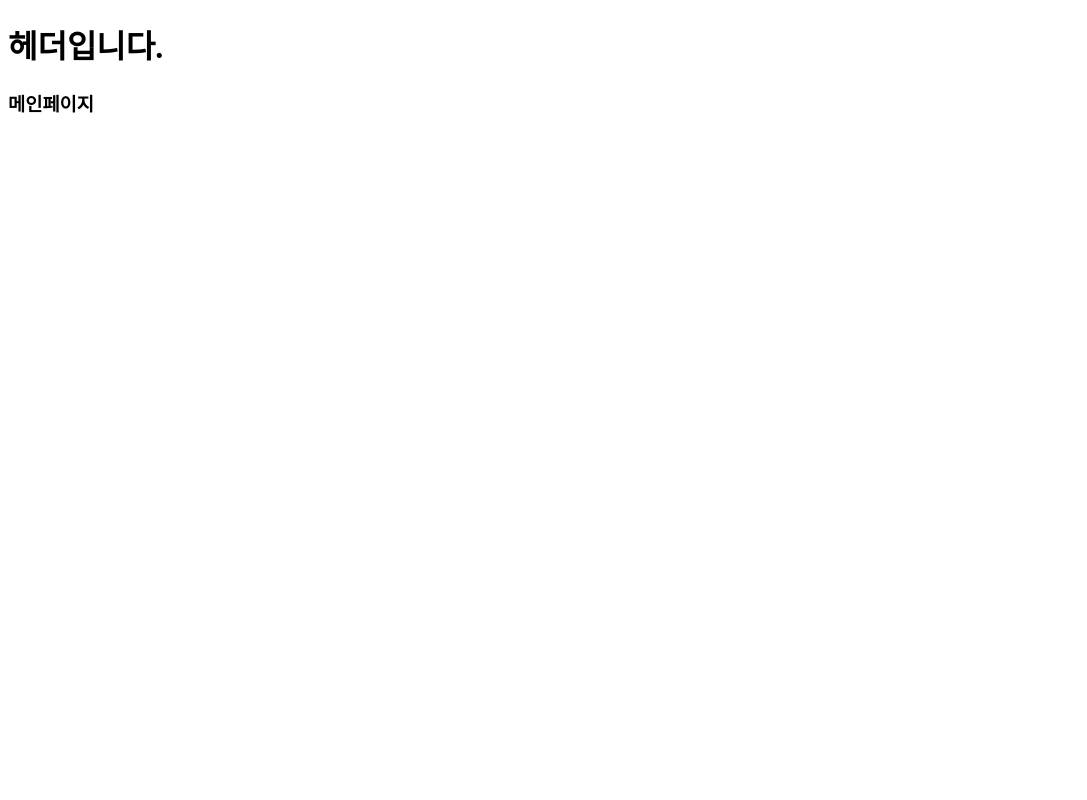
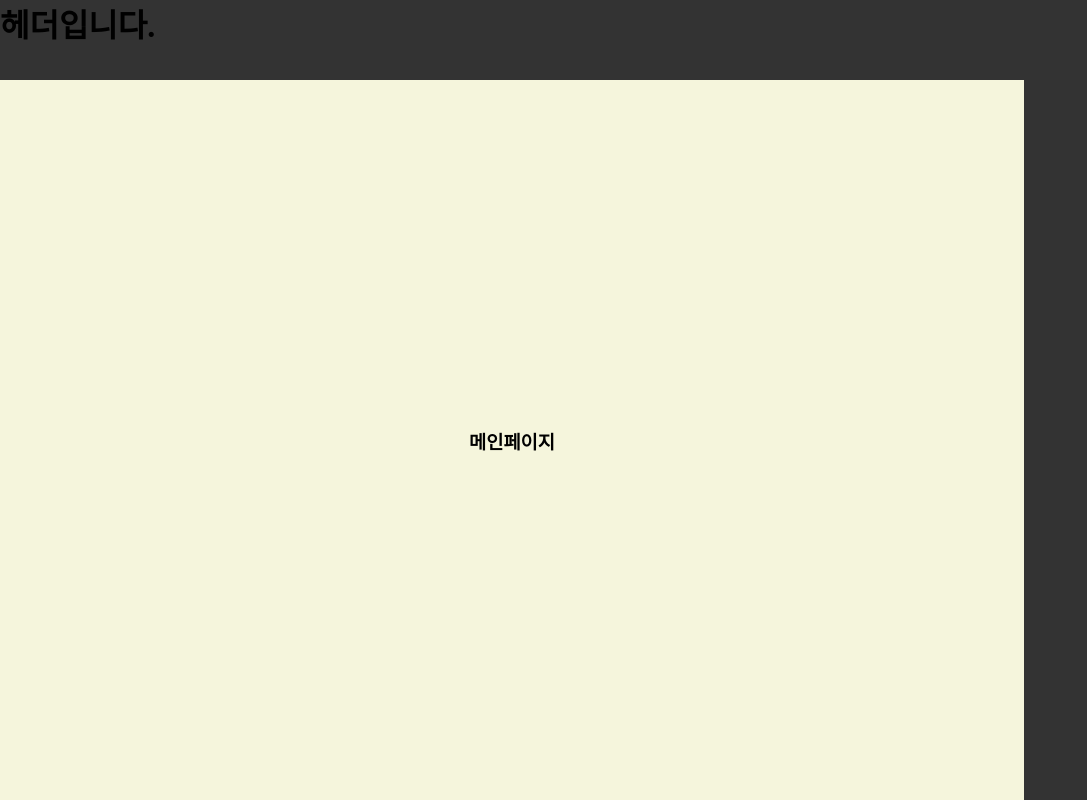
Before and after one commit to Jeong-Yoon-Hwan/projectC-test, a React app: page / in a window 1280 px wide. Shown: the whole page, without its empty margins (0-1087 px from the left). Built offline with nearby package versions, Linux system fonts and the light colour scheme.

Commit message:
헤더,메인,채팅창영역 추가

```diff
--- a/src/App.js
+++ b/src/App.js
@@ -1,19 +1,19 @@
 import React,{Component} from "react";
 import { BrowserRouter, Routes, Route } from 'react-router-dom';
-import Header from './Header.js';
+import { createGlobalStyle } from "styled-components";
+
 import Main from './Main';
-
+import ChatArea from "./ChatArea.js";
+import Header from "./Header.js";
+import "./index.css";
 
 const App = () =>{
     return (
-      <div>
-        <BrowserRouter>
-          <Header/>
-          <Routes>
-            <Route path="/" element={<Main/>}></Route>
-          </Routes>
-        </BrowserRouter>
-      </div>
+      <>
+          <Main>
+          </Main>
+          <ChatArea></ChatArea>
+      </>
     )
 }
 
--- /dev/null
+++ b/src/ChatArea.js
@@ -0,0 +1,16 @@
+import React from 'react';
+import styled from 'styled-components';
+
+const MainBox = styled.div`
+  width:400px;
+  height:inherit;
+  background:#333;
+`;
+
+const ChatArea = () =>{
+  return(
+    <MainBox></MainBox>
+  )
+}
+
+export default ChatArea;
--- a/src/Header.js
+++ b/src/Header.js
@@ -1,10 +1,17 @@
 import React from 'react';
+import styled from 'styled-components';
 
-function Header(props) {
+const HeaderBox = styled.div`
+  width:100%;
+  height:10vh;
+  background:#333;
+`
+
+const Header=({children})=> {
     return (
-		<>
+		<HeaderBox>
 			<h1>헤더입니다.</h1>
-		</>
+		</HeaderBox>
     );
 }
 
--- a/src/Main.js
+++ b/src/Main.js
@@ -1,10 +1,31 @@
 import React from 'react';
 import {Link} from "react-router-dom";
+import Header from './Header.js';
+import styled from 'styled-components';
+
+const MainBox = styled.div`
+  width:80vw;
+  height:100vh;
+`;
+
+const ContentBox = styled.div`
+  width:inherit;
+  height:90vh;
+  display:flex;
+  justify-content:center;
+  align-items:center;
+  background:beige;
+`
+
+
 const Main = (props) => {
 	return (
-		<>
-			<h3>메인페이지</h3>
-		</>
+		<MainBox>
+      <Header></Header>
+			<ContentBox>
+        <h3>메인페이지</h3>
+      </ContentBox>
+		</MainBox>
 	);
 };
 
--- /dev/null
+++ b/src/index.css
@@ -0,0 +1,7 @@
+*{box-sizing: border-box;margin:0;padding:0;}
+
+#root{
+  width:100vw;
+  height:100vh;
+  display:flex;
+}
--- /dev/null
+++ b/src/style.css
@@ -0,0 +1 @@
+*{}
```
